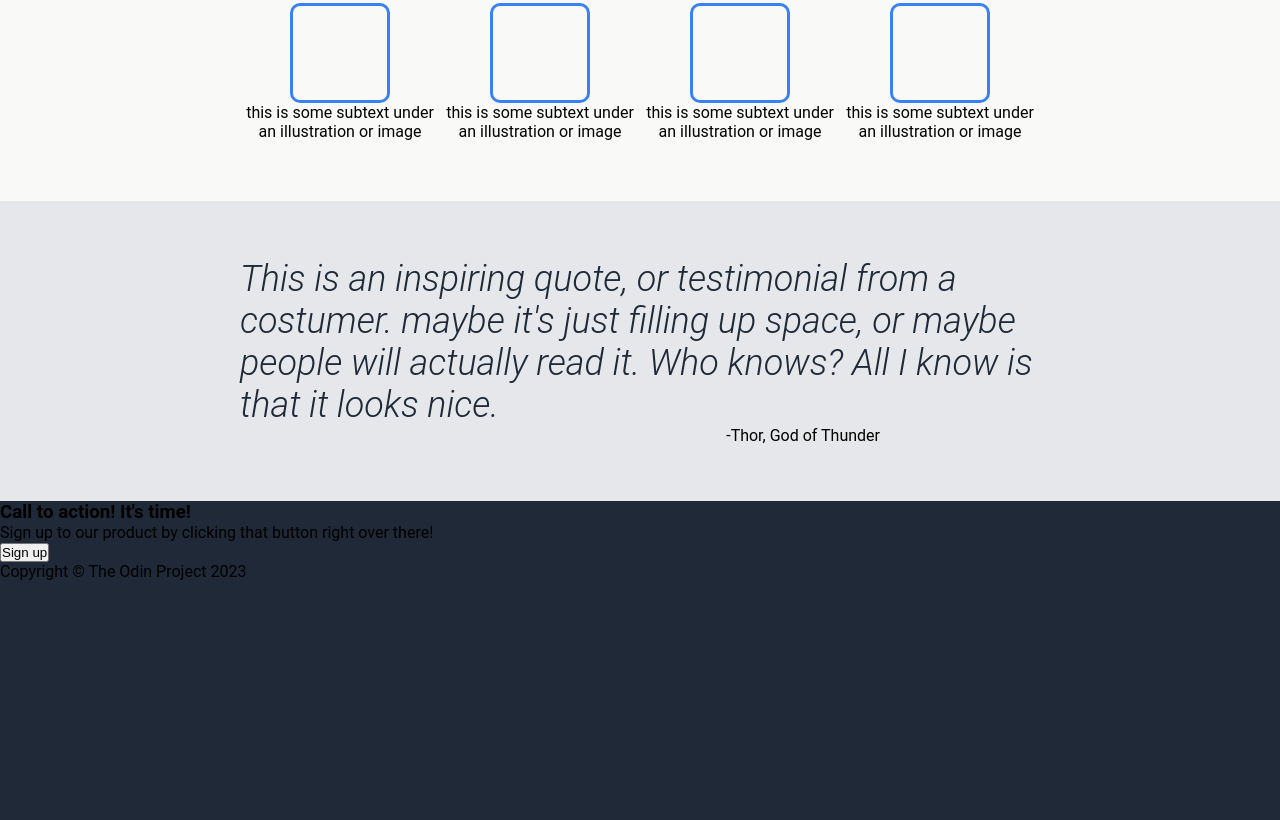
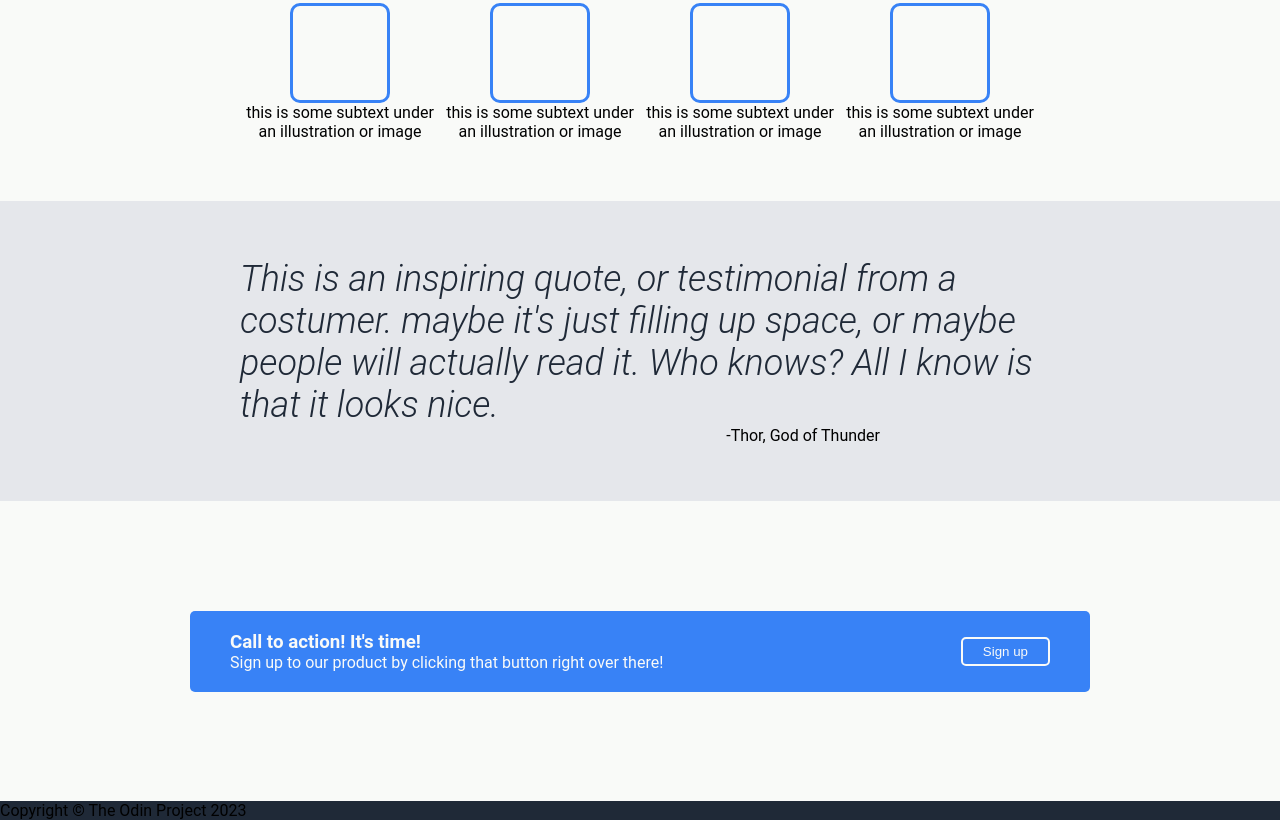
Before and after one commit to RokasGu/landing-page, a plain HTML site: page index.html in a window 1280 px wide. Shown: the part 437-1257 px from the top of the page. Before the commit the page ends 1018 px from the top, so only its background shows below. Drawn offline with Linux system fonts and the light colour scheme.

Commit message:
Add style to call to action section

```diff
--- a/index.html
+++ b/index.html
@@ -49,12 +49,14 @@
         <p class="quote">This is an inspiring quote, or testimonial from a costumer. maybe it's just filling up space, or maybe people will actually read it. Who knows? All I know is that it looks nice.</p>
         <p class="author">-Thor, God of Thunder</p>
     </div>
-    <div class="action-container">
-        <div class="action">
-            <h3>Call to action! It's time!</h3>
-            <p>Sign up to our product by clicking that button right over there!</p>
+    <div class="acontainer">
+        <div class="action-container">
+            <div class="action">
+                <h3>Call to action! It's time!</h3>
+                <p>Sign up to our product by clicking that button right over there!</p>
+            </div>
+            <button>Sign up</button>
         </div>
-        <button>Sign up</button>
     </div>
     <div class="footer">
         <p>Copyright © The Odin Project 2023</p>
--- a/styles.css
+++ b/styles.css
@@ -133,3 +133,33 @@ h2 {
     align-self: flex-end;
     margin-right: 400px;
 }
+
+.acontainer {
+    background-color: #F9FAF8;
+    display: flex;
+    justify-content: center;
+    align-items: center;
+    height: 300px;
+}
+
+.action-container {
+    background-color: #3882F6;
+    border-radius: 5px;
+    padding: 20px 40px;
+    display: flex;
+    justify-content: space-between;
+    align-items: center;
+    width: 900px;
+}
+
+.action {
+    color: #F9FAF8;
+}
+
+.action-container button {
+    background-color: #3882F6;
+    color: #F9FAF8;
+    border-radius: 5px;
+    border: solid 2px #F9FAF8;
+    padding: 5px 20px;
+}
```
